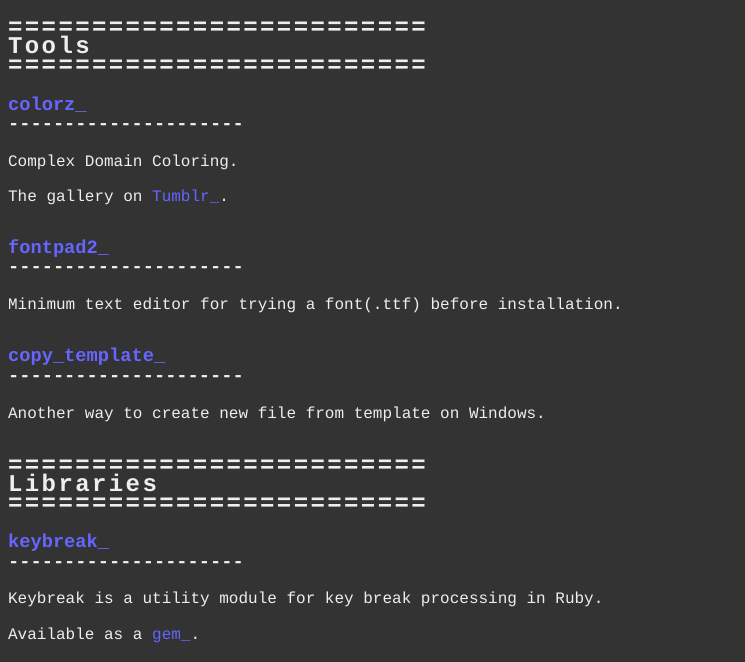
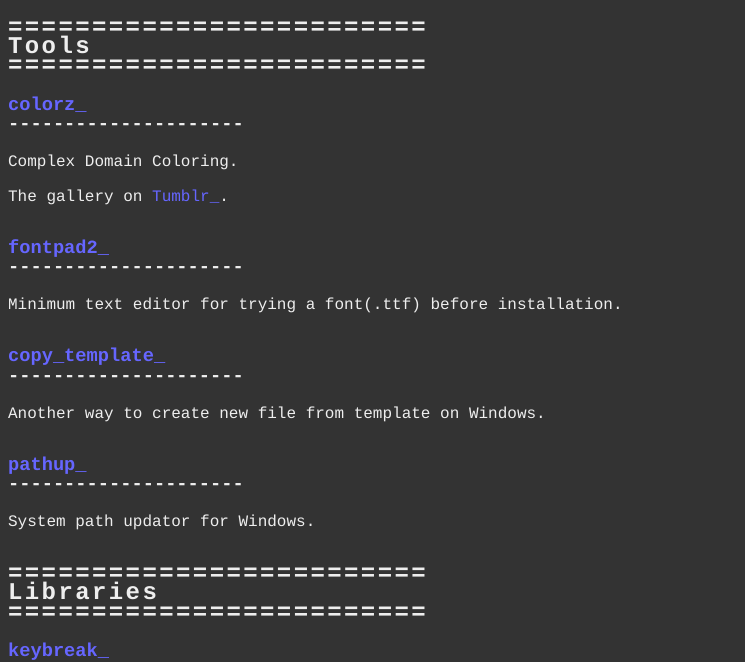
Before and after one commit to hashimoton/hashimoton.github.io, a plain HTML site: page index.html in a window 1280 px wide. Shown: the part 140-802 px from the top of the page, without its empty margins (0-745 px from the left). Drawn offline with Linux system fonts and the light colour scheme.

Commit message:
added pathup

```diff
--- a/index.html
+++ b/index.html
@@ -25,10 +25,14 @@
 <p>Minimum text editor for trying a font(.ttf) before installation.</p>
 </section>
 
-
 <section>
 <h3><a href="https://github.com/hashimoton/copy_template">copy_template</a></h3>
 <p>Another way to create new file from template on Windows.</p>
+</section>
+
+<section>
+<h3><a href="https://github.com/hashimoton/pathup">pathup</a></h3>
+<p>System path updator for Windows.</p>
 </section>
 
 </section>
```
